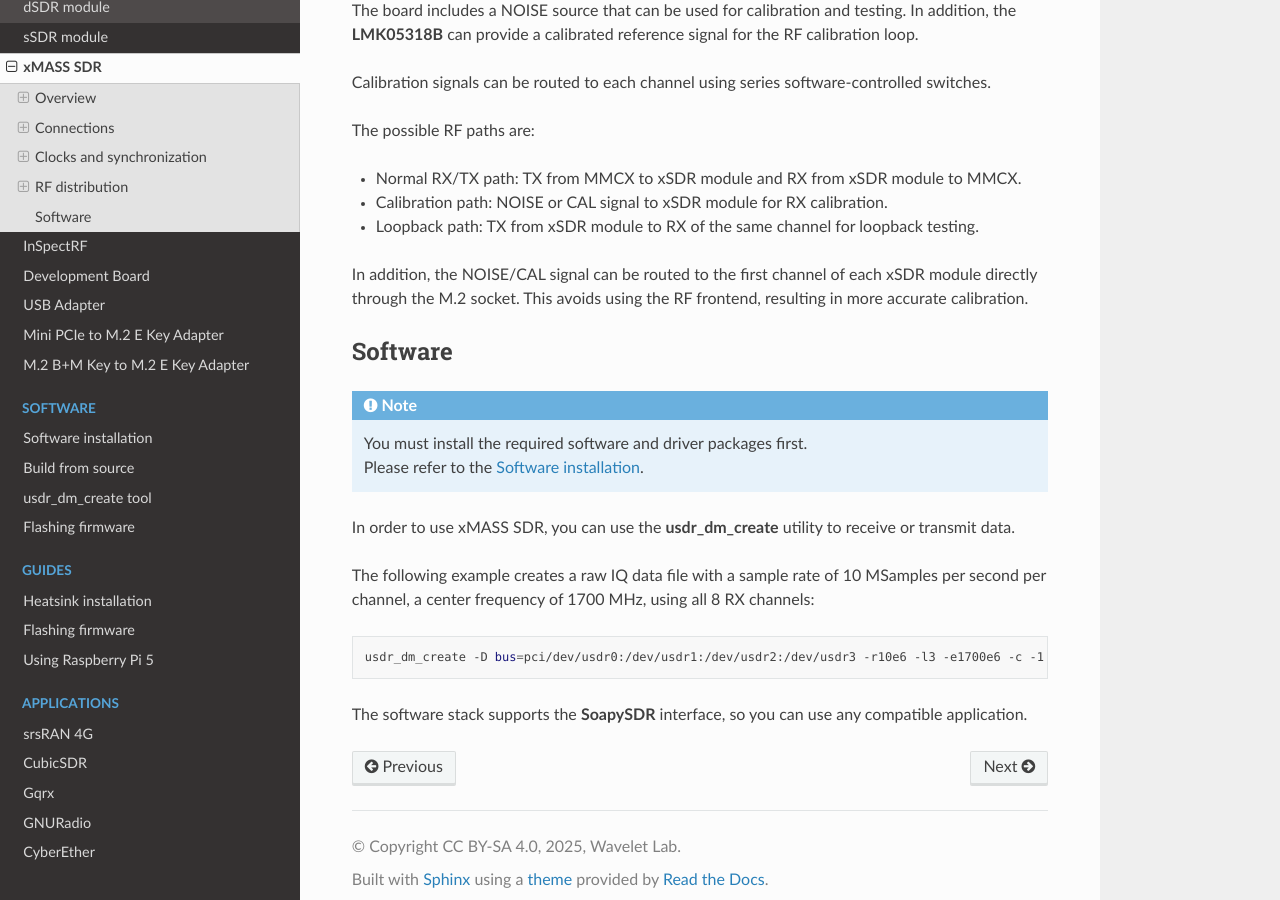
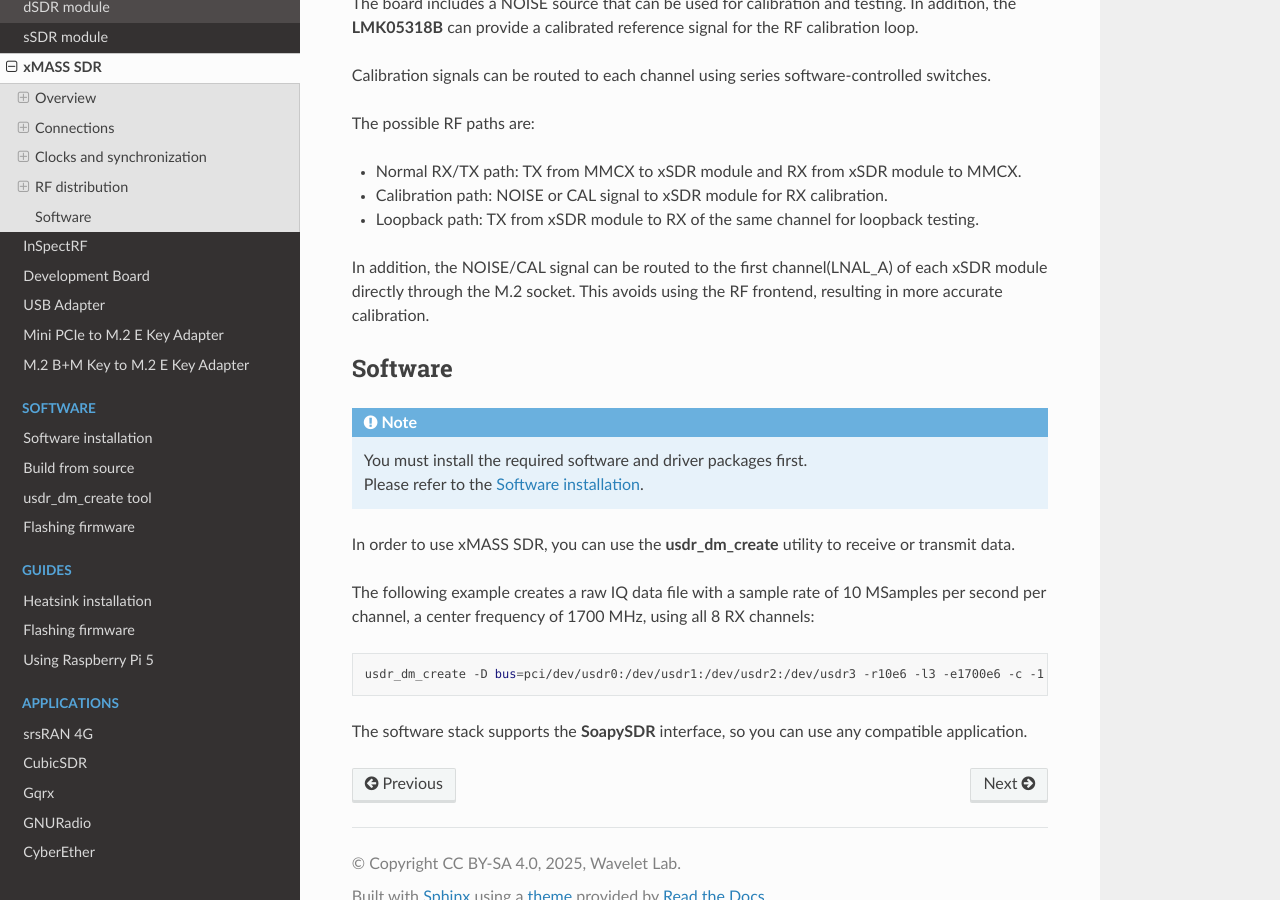
Before and after one commit to wavelet-lab/docs, a Sphinx documentation site: the page built from source/hardware/xmass.rst, in a window 1280 px wide and 900 px high, scrolled down 6473 px. Built offline with Sphinx 7.4.7 and the Read the Docs theme 3.1.0, drawn with Linux system fonts in a browser that asks for light colours.

Commit message:
Typos and fixes.

```diff
--- a/source/hardware/xmass.rst
+++ b/source/hardware/xmass.rst
@@ -190,7 +190,8 @@
 * Calibration path: NOISE or CAL signal to xSDR module for RX calibration.
 * Loopback path: TX from xSDR module to RX of the same channel for loopback testing.
 
-In addition, the NOISE/CAL signal can be routed to the first channel of each xSDR module directly through the M.2 socket. This avoids using the RF frontend, resulting in more accurate calibration.
+In addition, the NOISE/CAL signal can be routed to the first channel(LNAL_A) of each xSDR module directly through the M.2 socket.
+This avoids using the RF frontend, resulting in more accurate calibration.
 
 
 Software
```
Also changed, not shown: source/_static/xmass/xmass_rf.png, source/_static/xmass/xmass_sync.png, 2 other files.
